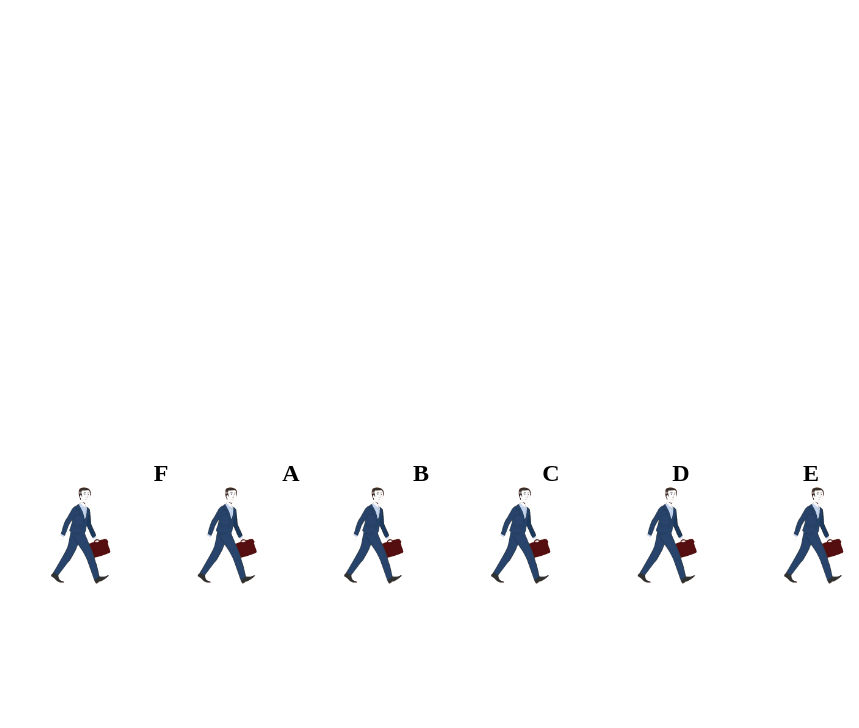
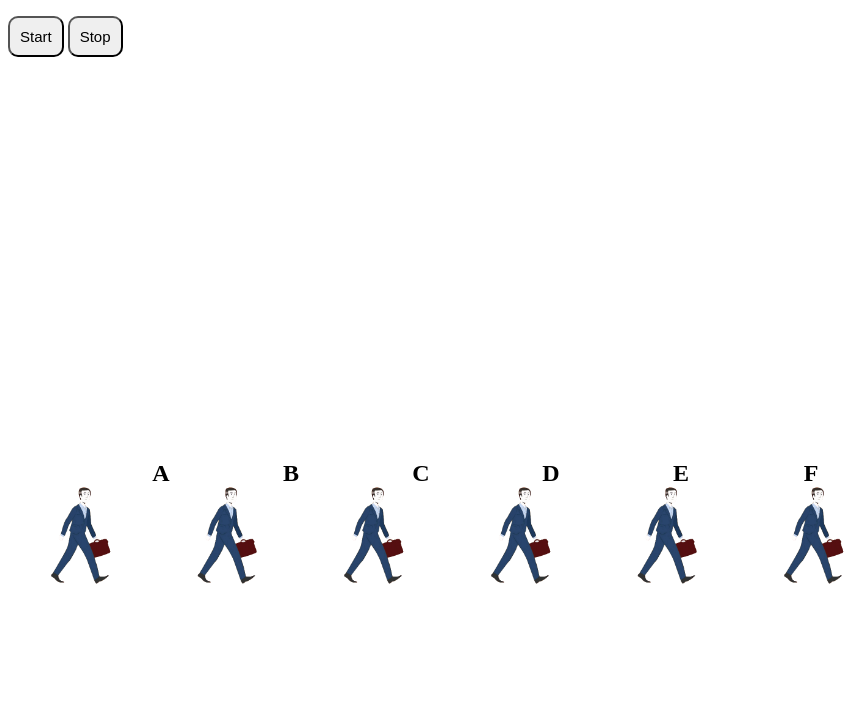
Before and after one commit to chamithdilhara41/My-Portfolio, a plain HTML site: page pages/assignment 08/cases/Case01.html in a window 1280 px wide. Shown: the top 728 px of the page, 0-859 px from the left. Drawn offline with Linux system fonts and the light colour scheme.

Commit message:
update ass 8 and 7

```diff
--- a/pages/assignment 08/cases/Case01.html
+++ b/pages/assignment 08/cases/Case01.html
@@ -34,10 +34,17 @@
             position: absolute;
             height: 110px;
         }
+        button{
+            padding: 10px;
+            font-size: 15px;
+            border-radius: 10px;
+            cursor: pointer;
+        }
     </style>
 </head>
 
 <body>
+
 <section>
     <img src="./images/walking-businessman.gif" alt="">
     <img src="./images/walking-businessman.gif" alt="">
@@ -57,19 +64,27 @@
 <section>
     <img src="./images/houseDay.gif" alt="">
 </section>
+<p>
+    <button id="start">Start</button>
+    <button id="stop">Stop</button>
+</p>
 <script>
+    var interval;
     let arr =["A","B","C","D","E","F"];
-    setInterval(()=>{
-        let last_value = arr.pop();
-        arr.unshift(last_value)
-        console.log(arr)
-        document.getElementsByTagName("h1")[0].innerText = arr[0];
-        document.getElementsByTagName("h1")[1].innerText = arr[1];
-        document.getElementsByTagName("h1")[2].innerText = arr[2];
-        document.getElementsByTagName("h1")[3].innerText = arr[3];
-        document.getElementsByTagName("h1")[4].innerText = arr[4];
-        document.getElementsByTagName("h1")[5].innerText = arr[5];
-    },3000)
+    document.getElementById("start").addEventListener("click", function () {
+        interval = setInterval(()=>{
+            let last_value = arr.pop();
+            arr.unshift(last_value)
+            console.log(arr);
+            for (let i = 0; i < arr.length; i++) {
+                document.getElementsByTagName("h1")[i].innerText = arr[i];
+            }
+        },2000);
+    });
+    document.getElementById("stop").addEventListener("click", function () {
+        clearInterval(interval);
+    });
+
 </script>
 </body>
 </html>
```
Also changed, not shown: pages/assignment 08/cases/Case02.html (+27 -11 lines).
